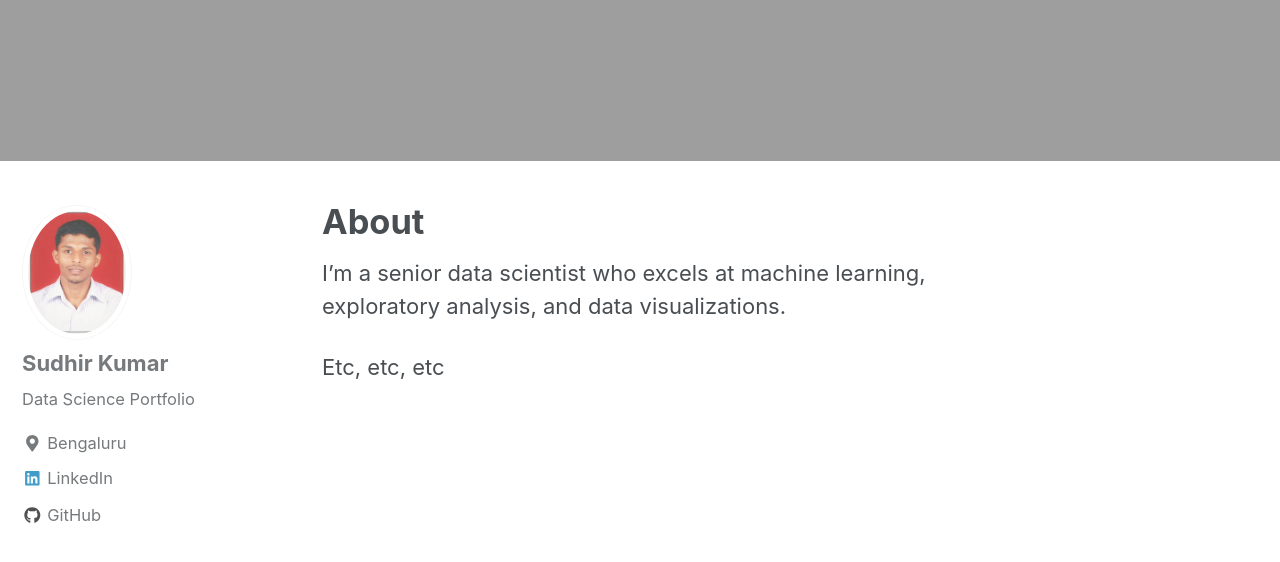
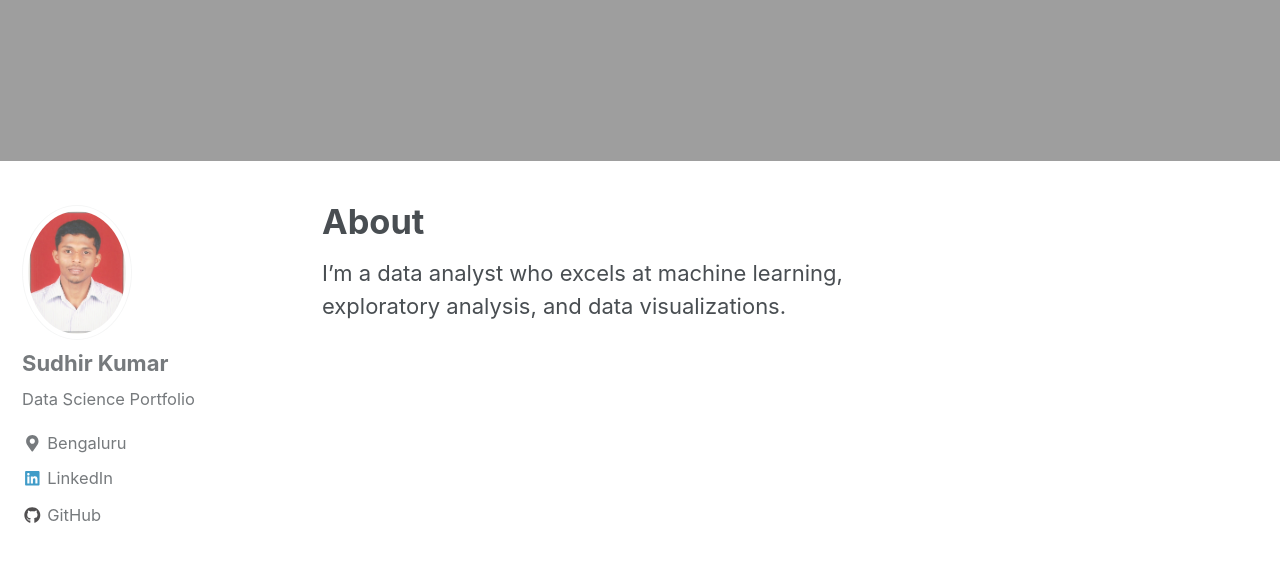
Before and after one commit to sudhirln92/sudhirln92.github.io, a Jekyll site: the page built from _pages/about.md, in a window 1280 px wide and 900 px high, scrolled down 899 px. Shown: the top 562 px of the window. Built offline with Jekyll 4.4.1, drawn with Linux system fonts in a browser that asks for light colours; nearby versions of some CDN libraries.

Commit message:
Portfolio

```diff
--- a/_pages/about.md
+++ b/_pages/about.md
@@ -5,6 +5,4 @@
   image: "/images/header.jpg"
 ---
 
-I'm a senior data scientist who excels at machine learning, exploratory analysis, and data visualizations.
-
-Etc, etc, etc
+I'm a data analyst who excels at machine learning, exploratory analysis, and data visualizations.
```
